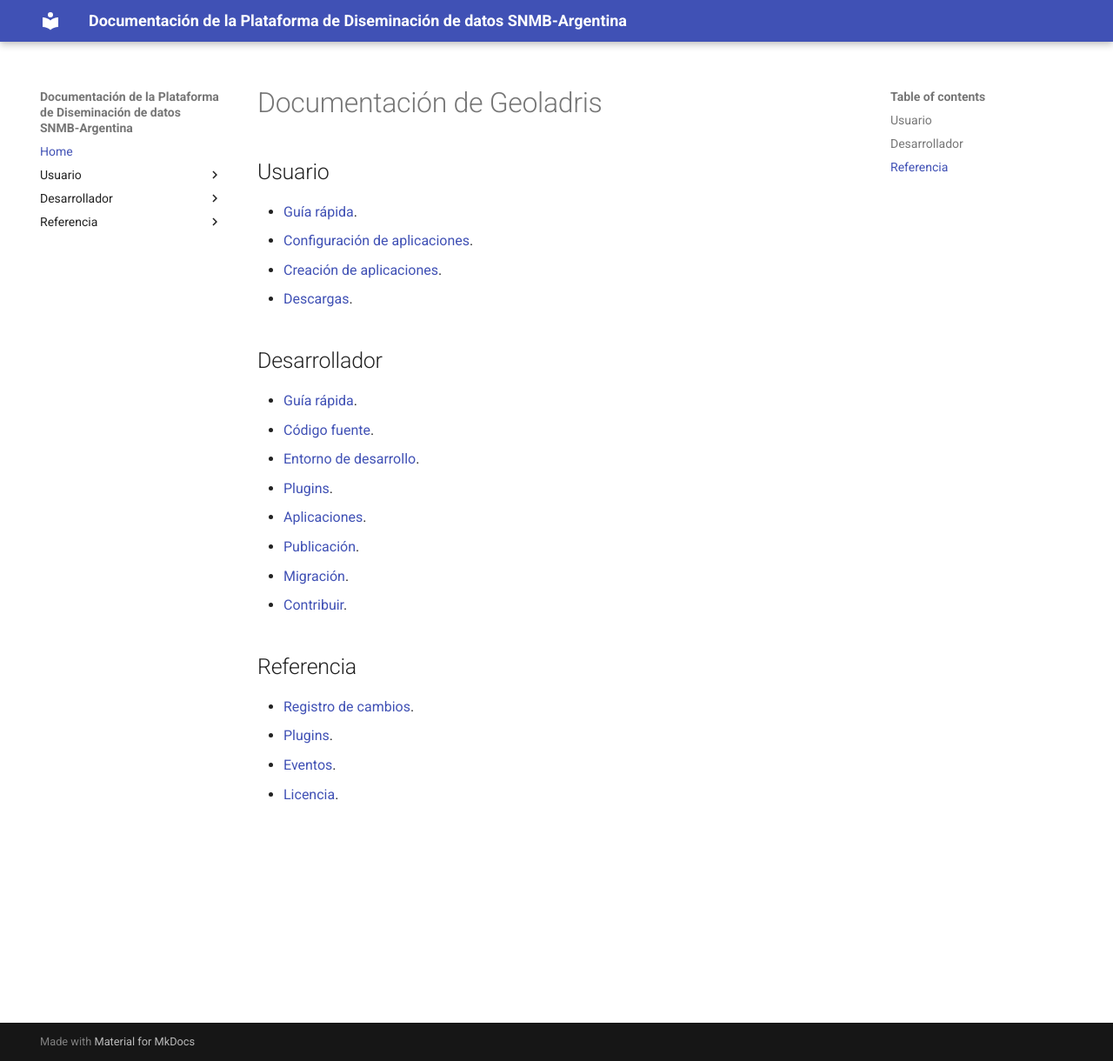
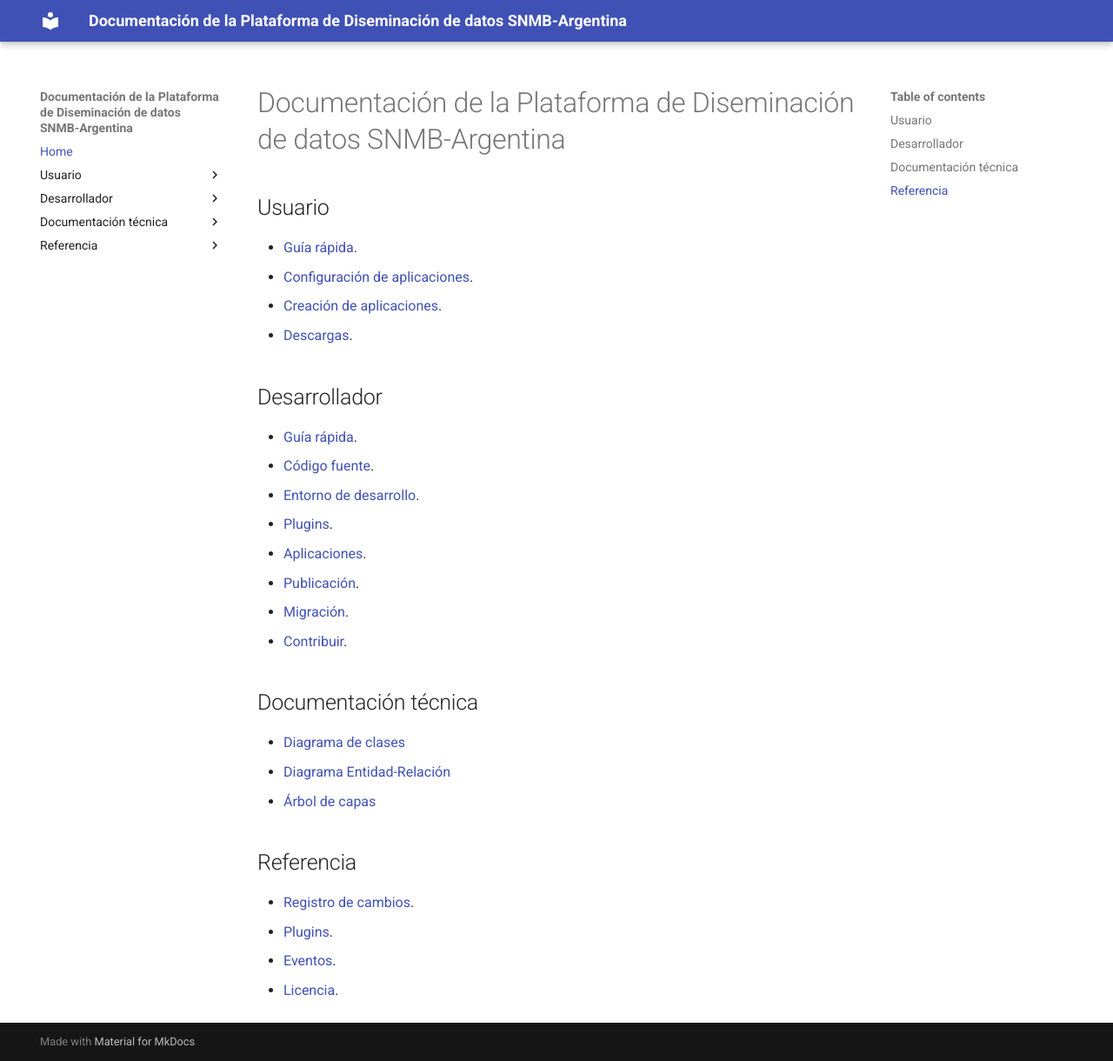
Before and after one commit to geoladris/doc, an MkDocs documentation site: the page built from docs/index.md, in a window 1280 px wide and 1220 px high. Shown: the whole window at 87% size. Built offline with MkDocs 1.6.1 and Material for MkDocs 9.7.7, drawn with Linux system fonts in a browser that asks for light colours.

Commit message:
Diagrama de clases, E-R y documentación árbol de capas

```diff
--- a/docs/index.md
+++ b/docs/index.md
@@ -1,4 +1,4 @@
-# Documentación de Geoladris
+# Documentación de la Plataforma de Diseminación de datos SNMB-Argentina
 
 ## Usuario
 
@@ -18,6 +18,12 @@
 * [Migración](dev/migrate.md).
 * [Contribuir](dev/contribute.md).
 
+## Documentación técnica
+
+* [Diagrama de clases](dev/class_diagram.md)
+* [Diagrama Entidad-Relación](dev/entidad_relacion.md)
+* [Árbol de capas](dev/layers.md)
+
 ## Referencia
 
 * [Registro de cambios](ref/changelog.md).
--- a/mkdocs.yml
+++ b/mkdocs.yml
@@ -20,6 +20,12 @@
     - Migración: dev/migrate.md
     - Publicación: dev/releases.md
     - Contribuir: dev/contribute.md
+
+- Documentación técnica:
+    - Diagrama de clases: dev/class_diagram.md
+    - Diagrama Entidad-Relación: dev/entidad_relacion.md
+    - Árbol de capas: dev/layers.md
+
 - Referencia:
     - 'Registro de cambios': ref/changelog.md
     - Plugins: ref/plugins.md
```
Also changed, not shown: README.md (+1 -1 lines), docs/dev/class_diagram.md (added, +4 -0 lines), docs/dev/entidad_relacion.md (added, +2 -0 lines), docs/dev/layers.md (added, +69 -0 lines), docs/dev/_images/snmb_e-r.png (added).
